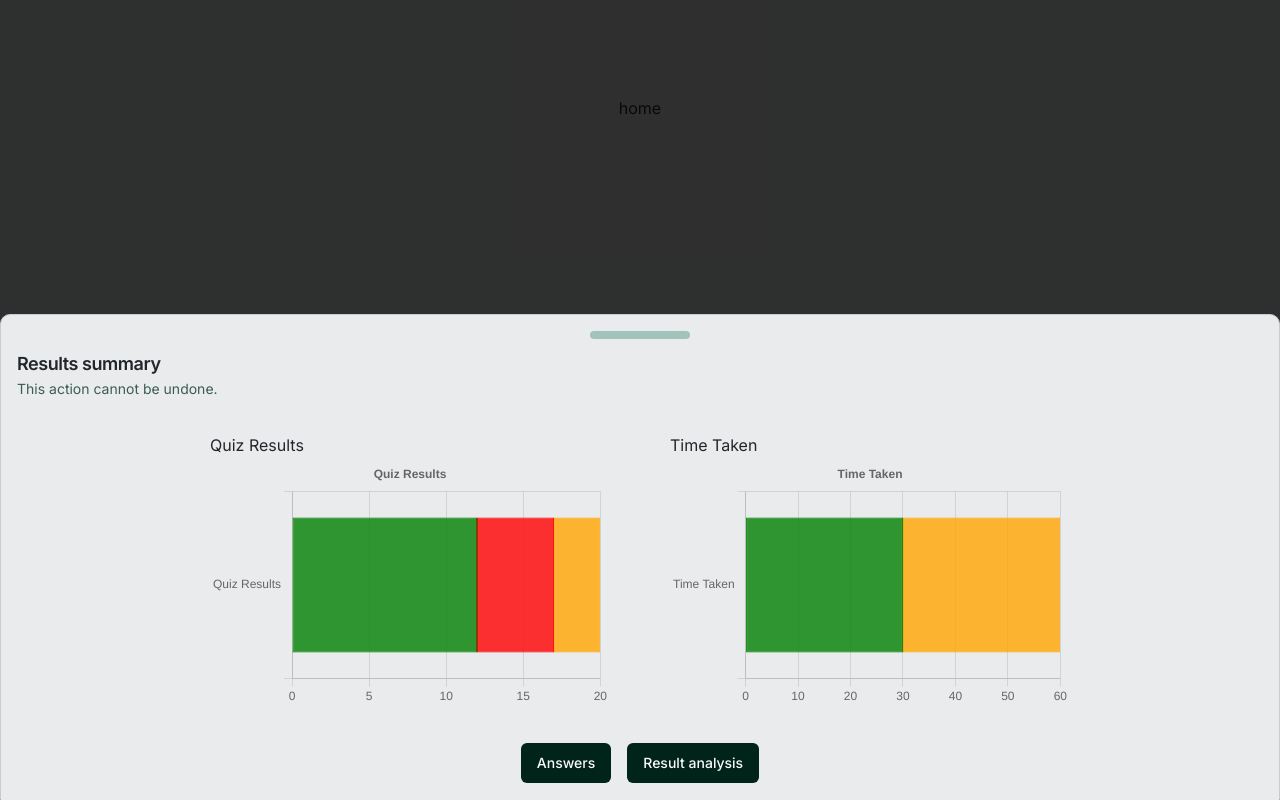
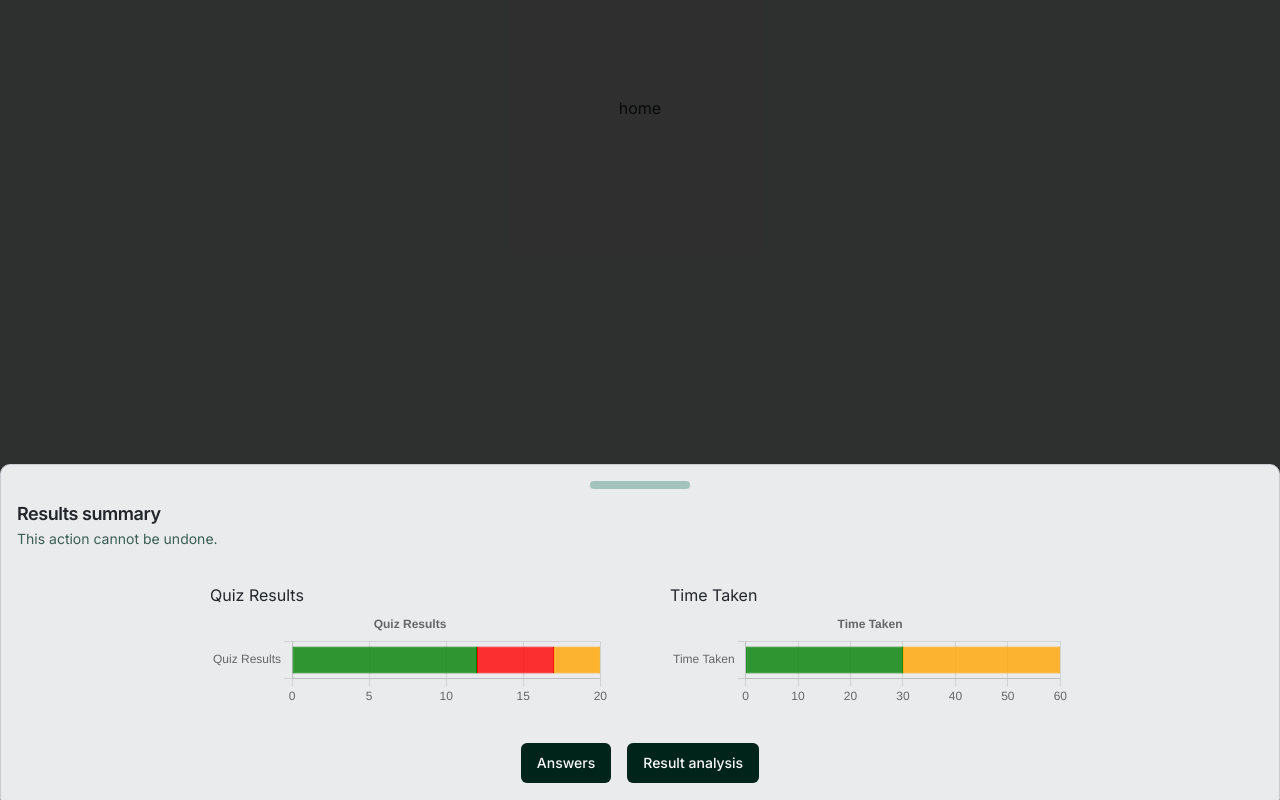
Before and after one commit to destx0/gquiz, a Next.js app: page / in a window 1280 px wide. Both pictures are taken after a click on the button 640 px from the left and 684 px from the top of the page. Built offline with nearby package versions, Linux system fonts and the light colour scheme.

Commit message:
fixed heightbar

```diff
--- a/src/app/globals.css
+++ b/src/app/globals.css
@@ -90,7 +90,7 @@
 .chart-wrapper {
   flex: 1 1 100%; /* Each chart takes full width on small screens */
   max-width: 400px; /* Limits the maximum width of each chart */
-  height: 250px; /* Sets a fixed height for the charts */
+  height: 100px; /* Sets a fixed height for the charts */
   margin: 20px; /* Adds space around each chart */
 }
 
```
